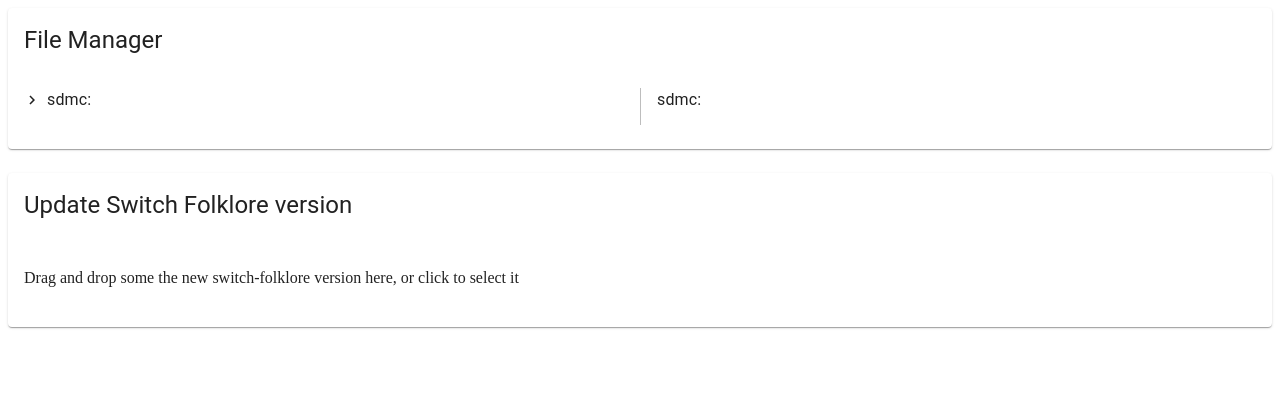
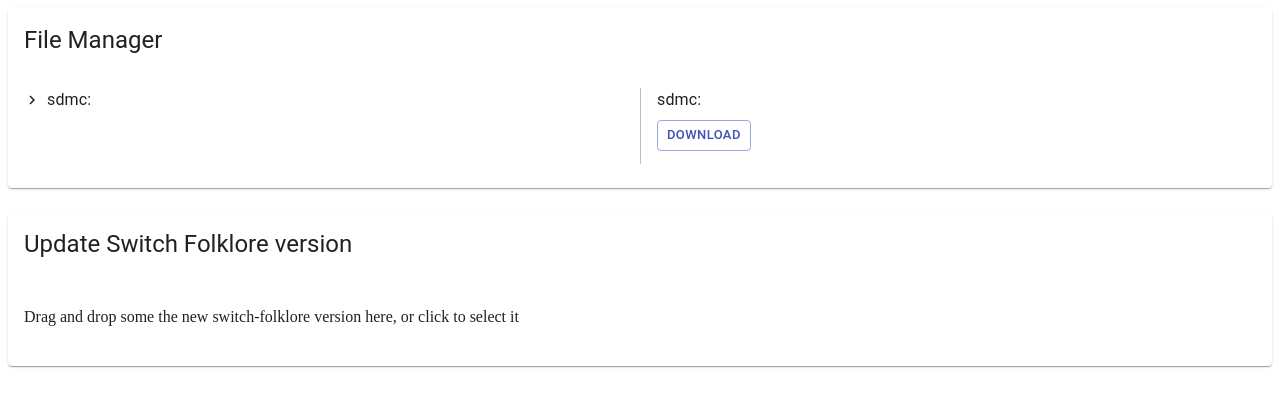
Before and after one commit to macabeus/switch-folklore, a React app in the folder web/: page / in a window 1280 px wide. Shown: the top 406 px of the page. Built offline with nearby package versions, Linux system fonts and the light colour scheme; the HTML template or start-up script is replaced by a standard one.

Commit message:
file-manager: add download

```diff
--- a/web/src/components/file-details/index.tsx
+++ b/web/src/components/file-details/index.tsx
@@ -1,14 +1,19 @@
 import React, { FunctionComponent, useEffect, useState } from 'react'
 import { makeStyles } from '@material-ui/core/styles'
 import { TContent, TIsTextFile, TContentType } from '../../types'
+import LoadingButton from '../loading-button'
 import Path from './path'
 
-const useStyles = makeStyles({
+const useStyles = makeStyles(theme => ({
+  downloadButton: {
+    marginTop: theme.spacing(1),
+  },
+
   fileText: {
     fontFamily: 'monospace',
     whiteSpace: 'pre-wrap',
   },
-})
+}))
 
 interface Props {
   fullPath: string
@@ -18,6 +23,7 @@ interface Props {
 const FileDetails: FunctionComponent<Props> = ({ fullPath, fileContent }) => {
   const classes = useStyles()
   const [fileText, setFileText] = useState('')
+  const [isDownloading, setIsDownloading] = useState(false)
 
   useEffect(() => void (async () => {
     if (fileContent === null || fileContent === undefined) {
@@ -41,9 +47,50 @@ const FileDetails: FunctionComponent<Props> = ({ fullPath, fileContent }) => {
     setFileText('')
   })(), [fileContent])
 
+  const handleClickFileDownload = async () => {
+    setIsDownloading(true)
+
+    const response = await fetch(
+      '/file-manager/download',
+      {
+        method: 'POST',
+        body: JSON.stringify({ path: fullPath }),
+      }
+    )
+
+    const blob = await response.blob()
+
+    setIsDownloading(false)
+
+    const pathSplited = fullPath.split('/')
+    const [fileName] = pathSplited.slice(-1)
+
+    const url = URL.createObjectURL(new Blob([blob]))
+    const link = document.createElement('a')
+    link.setAttribute('href', url)
+    link.setAttribute('download', fileName)
+    link.style.visibility = 'hidden'
+    document.body.appendChild(link)
+    const event = document.createEvent('MouseEvents')
+    event.initEvent('click', true, true)
+    link.dispatchEvent(event)
+  }
+
   return (
     <div>
       <Path fullPath={fullPath} />
+
+      <LoadingButton
+        isLoading={isDownloading}
+        variant='outlined'
+        size='small'
+        color='primary'
+        className={classes.downloadButton}
+        onClick={handleClickFileDownload}
+      >
+        Download
+      </LoadingButton>
+
       <p className={classes.fileText}>
         {fileText}
       </p>
--- /dev/null
+++ b/web/src/components/loading-button.tsx
@@ -0,0 +1,21 @@
+import React, { FunctionComponent } from 'react'
+import Button, { ButtonProps } from '@material-ui/core/Button'
+import CircularProgress from '@material-ui/core/CircularProgress'
+
+interface Props extends ButtonProps {
+  isLoading: boolean
+}
+
+const LoadingButton: FunctionComponent<Props> = ({ isLoading, children, ...props }) => (
+  <Button
+    endIcon={isLoading && (
+      <CircularProgress size={16} />
+    )}
+    disabled={isLoading}
+    {...props}
+  >
+    {children}
+  </Button>
+)
+
+export default LoadingButton
```
Also changed, not shown: 1 other file (tests, documents, lock files or other folders).
